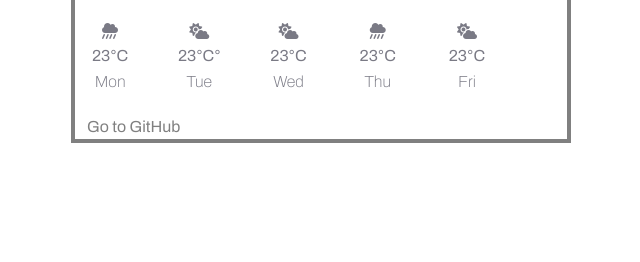
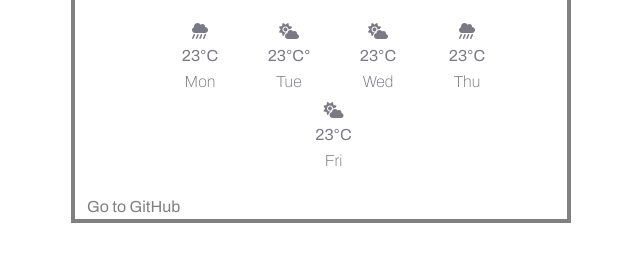
Before and after one commit to Aleksa-git/Weather-app, a website built with Parcel: page index.html in a window 1280 px wide. Shown: the part 296-558 px from the top of the page, without its empty margins (260-900 px from the left). Built offline with nearby package versions, Linux system fonts and the light colour scheme; no server answers.

Commit message:
Update styles.css

```diff
--- a/src/styles.css
+++ b/src/styles.css
@@ -71,7 +71,7 @@ button {
   left: 343px;
 }
 .forecast {
-  padding-left: 10px;
+  padding-left: 100px;
 }
 .bigshowers-heavy {
   font-size: 65px;
```
